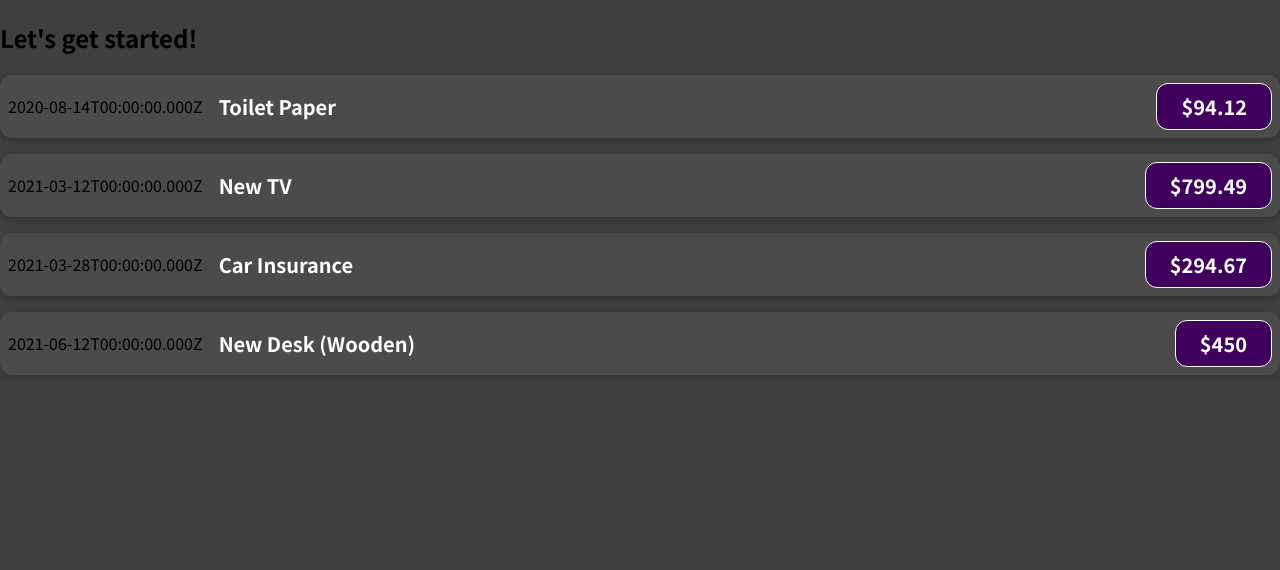
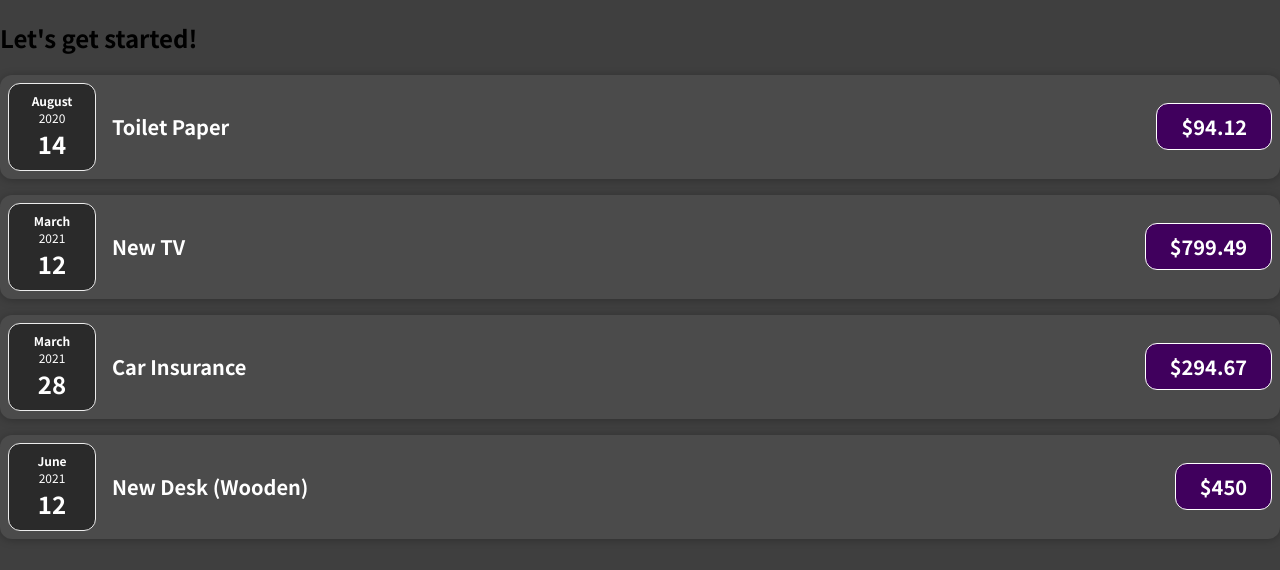
Before and after one commit to AnthonyRSpyker/Budget_react, a JavaScript app in the folder 01-starting-setup/: page / in a window 1280 px wide. Shown: the top 570 px of the page. Built offline with nearby package versions, Linux system fonts and the light colour scheme.

Commit message:
broke off items and dates from original expese items sheet into own components.  Also, added an expense component that holds each expense item.  Also added a card that acts as a container around the entire info boxes.

```diff
--- a/01-starting-setup/src/App.js
+++ b/01-starting-setup/src/App.js
@@ -1,4 +1,5 @@
-import ExpenseItem from "./components/ExpenseItem.component";
+
+import Expenses from "./components/Expenses.component/Expenses.component";
 
 function App() {
   const expenses = [
@@ -26,26 +27,7 @@ function App() {
   return (
     <div>
       <h2>Let's get started!</h2>
-      <ExpenseItem
-        title={expenses[0].title}
-        amount={expenses[0].amount}
-        date={expenses[0].date}
-      ></ExpenseItem>
-      <ExpenseItem
-        title={expenses[1].title}
-        amount={expenses[1].amount}
-        date={expenses[1].date}
-      ></ExpenseItem>
-      <ExpenseItem
-        title={expenses[2].title}
-        amount={expenses[2].amount}
-        date={expenses[2].date}
-      ></ExpenseItem>
-      <ExpenseItem
-        title={expenses[3].title}
-        amount={expenses[3].amount}
-        date={expenses[3].date}
-      ></ExpenseItem>
+      <Expenses items={expenses} />
     </div>
   );
 }
--- /dev/null
+++ b/01-starting-setup/src/components/Card.component/Card.component.js
@@ -0,0 +1,10 @@
+import "./Card.style.css"
+
+function Card(props) {
+    const classes = 'card ' + props.className
+    return (
+        <div className={classes}>{props.children}</div>
+    )
+}
+
+export default Card
--- /dev/null
+++ b/01-starting-setup/src/components/Card.component/Card.style.css
@@ -0,0 +1,5 @@
+.card {
+    border-radius: 12px;
+    box-shadow: 0 1px 8px rgba(0, 0, 0, 0.25);
+
+}
--- /dev/null
+++ b/01-starting-setup/src/components/ExpenseDate.component/ExpenseDate.component.js
@@ -0,0 +1,19 @@
+import "./ExpenseDate.style.css"
+
+function ExpenseDate(props) {
+
+    const month = props.date.toLocaleString('en-US', { month: 'long'});
+    const day = props.date.toLocaleString('en-US', { day: '2-digit'});
+    const year = props.date.getFullYear();
+
+    return (
+        <div className="expense-date">
+            <div className="expense-date__month">{month}</div>
+            <div className="expense-date__year">{year}</div>
+            <div className="expense-date__day">{day}</div>
+        </div>
+
+    )
+}
+
+export default ExpenseDate
--- /dev/null
+++ b/01-starting-setup/src/components/ExpenseDate.component/ExpenseDate.style.css
@@ -0,0 +1,26 @@
+.expense-date {
+    display: flex;
+    flex-direction: column;
+    width: 5.5rem;
+    height: 5.5rem;
+    border: 1px solid #ececec;
+    background-color: #2a2a2a;
+    color: white;
+    border-radius: 12px;
+    align-items: center;
+    justify-content: center;
+  }
+
+  .expense-date__month {
+    font-size: 0.75rem;
+    font-weight: bold;
+  }
+
+  .expense-date__year {
+    font-size: 0.75rem;
+  }
+
+  .expense-date__day {
+    font-size: 1.5rem;
+    font-weight: bold;
+  }
--- a/01-starting-setup/src/components/ExpenseItem.component.js
+++ b/01-starting-setup/src/components/ExpenseItmes.component/ExpenseItem.component.js
@@ -1,18 +1,21 @@
-
+import Card from "../Card.component/Card.component"
+import ExpenseDate from "../ExpenseDate.component/ExpenseDate.component"
 import './ExpenseItem.style.css'
 
 function ExpenseItem (props) {
 
 
+
     return (
-        <div className="expense-item">
-            <div>{props.date.toISOString()}</div>
+        <Card className="expense-item">
+
+            <ExpenseDate date={props.date}/>
             <div className="expense-item__description">
                 <h2>{props.title}</h2>
                 <div className="expense-item__price">${props.amount}</div>
             </div>
 
-        </div>
+        </Card>
 
     )
 
--- a/01-starting-setup/src/components/ExpenseItem.style.css
+++ b/01-starting-setup/src/components/ExpenseItmes.component/ExpenseItem.style.css
@@ -2,10 +2,10 @@
     display: flex;
     justify-content: space-between;
     align-items: center;
-    box-shadow: 0 2px 8px rgba(0, 0, 0, 0.25);
+
     padding: 0.5rem;
     margin: 1rem 0;
-    border-radius: 12px;
+
     background-color: #4b4b4b;
   }
 
--- /dev/null
+++ b/01-starting-setup/src/components/Expenses.component/Expenses.component.js
@@ -0,0 +1,33 @@
+import ExpenseItem from "../ExpenseItmes.component/ExpenseItem.component";
+
+function Expenses(props) {
+
+return (
+
+    <div className="expenses">
+      <ExpenseItem
+        title={props.items[0].title}
+        amount={props.items[0].amount}
+        date={props.items[0].date}
+      ></ExpenseItem>
+      <ExpenseItem
+        title={props.items[1].title}
+        amount={props.items[1].amount}
+        date={props.items[1].date}
+      ></ExpenseItem>
+      <ExpenseItem
+        title={props.items[2].title}
+        amount={props.items[2].amount}
+        date={props.items[2].date}
+      ></ExpenseItem>
+      <ExpenseItem
+        title={props.items[3].title}
+        amount={props.items[3].amount}
+        date={props.items[3].date}
+      ></ExpenseItem>
+    </div>
+
+)
+}
+
+export default Expenses
--- /dev/null
+++ b/01-starting-setup/src/components/Expenses.component/Expenses.styles.css
@@ -0,0 +1,8 @@
+.expenses {
+    padding: 1rem;
+    background-color: rgb(31, 31, 31);
+    margin: 2rem auto;
+    width: 50rem;
+    max-width: 95%;
+
+  }
```
Also changed, not shown: 1 other file (tests, documents, lock files or other folders).
